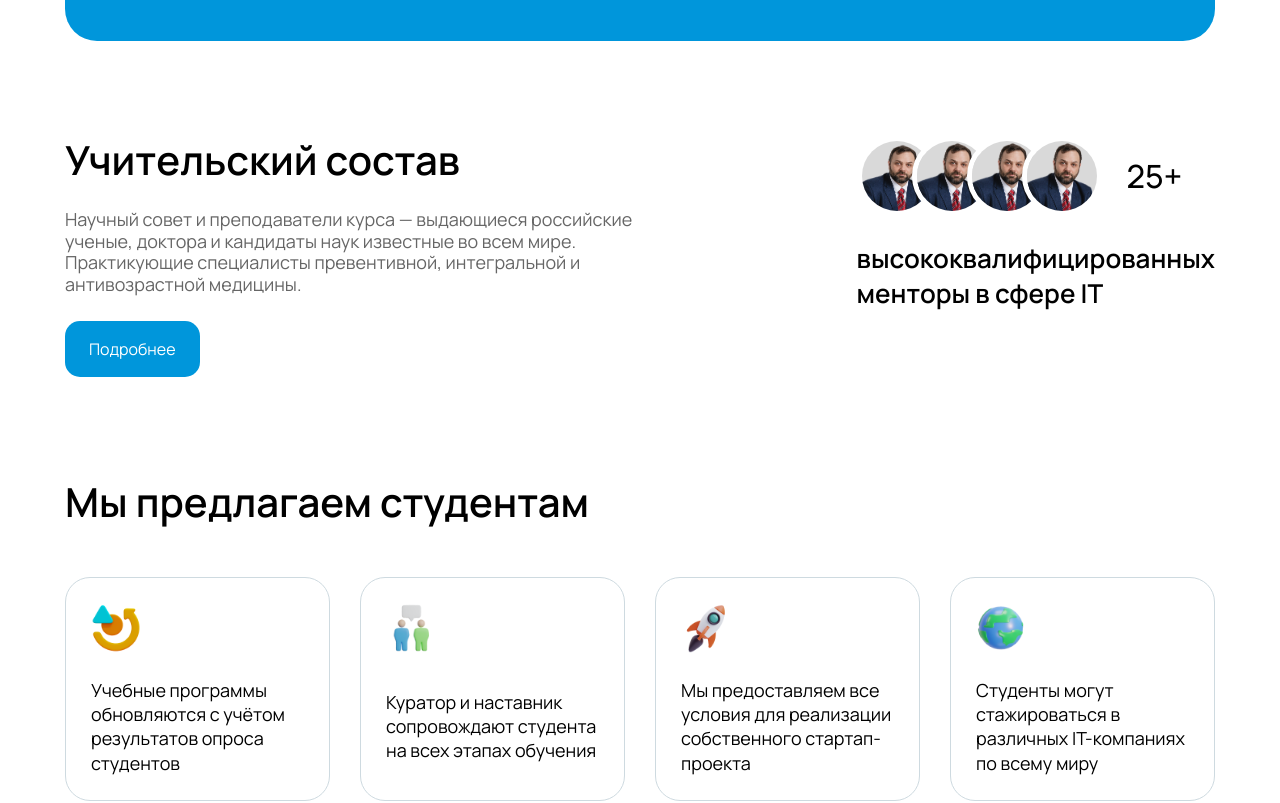
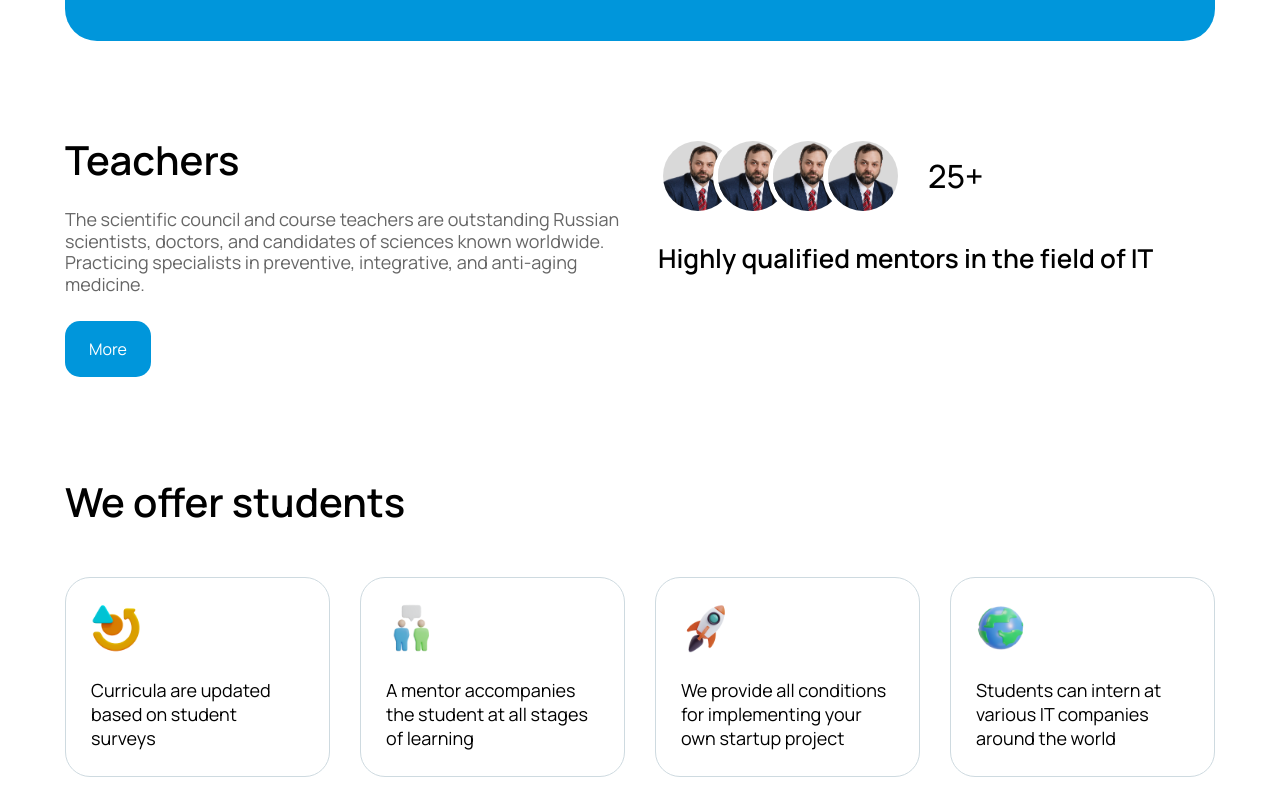
Before and after one commit to IsmailGa/kiut_ise_kafedra, a Next.js app: page /en in a window 1280 px wide. Shown: the part 1680-2483 px from the top of the page. Built offline with nearby package versions, Linux system fonts and the light colour scheme.

Commit message:
updated lang

```diff
--- a/app/[locale]/sections/3/SectionThree.tsx
+++ b/app/[locale]/sections/3/SectionThree.tsx
@@ -2,9 +2,12 @@
 import React from "react";
 import teacher_profile from "@/public/assets/teacher_profile.png";
 import Image from "next/image";
-import Link from "next/link";
+import { Link } from "@/navigation";
+import { useTranslations } from "next-intl";
 
 const SectionThree = () => {
+  const t = useTranslations("main.sectionThree");
+
   return (
     <section className="flex flex-col w-full 2xl:mt-[120px] mt-[95px]" id="3">
       {/* WRAPPER */}
@@ -12,25 +15,22 @@ const SectionThree = () => {
         {/* FIRST COL */}
         <div className="w-full flex justify-between gap-[36px]">
           {/* FIRST ROW */}
-          <div className="flex flex-col gap-[25px]">
+          <div className="flex flex-col gap-[25px] flex-1">
             <h1 className="2xl:text-[56px] xl:text-[40px] lg:text-[32px] font-semibold leading-[120%]">
-              Учительский состав
+              {t("title")}
             </h1>
             <p className="2xl:max-w-[640px] xl:max-w-[580px] max-w-[480px] font-normal xl:text-[18px] text-[16px] text-[#666666] leading-[120%]">
-              Научный совет и преподаватели курса — выдающиеся российские
-              ученые, доктора и кандидаты наук известные во всем мире.
-              Практикующие специалисты превентивной, интегральной и
-              антивозрастной медицины.
+              {t("description")}
             </p>
             <Link
               href="/teachers"
               className="bg-primary text-center rounded-[15px] text-white py-[16px] px-[24px] self-start"
             >
-              Подробнее
+              {t("button")}
             </Link>
           </div>
           {/* SECOND ROW */}
-          <div className="flex flex-col gap-[25px] w-min">
+          <div className="flex flex-col gap-[25px] flex-1">
             <div className="relative flex items-center gap-[25px]">
               <div className="flex items-center">
                 <Image
@@ -59,8 +59,8 @@ const SectionThree = () => {
               </span>
             </div>
 
-            <p className="2xl:text-[32px] xl:text-[26px] text-[24px] font-semibold leading-[135%] max-w-[565px]">
-              высококвалифицированных менторы в сфере IT
+            <p className="2xl:text-[32px] xl:text-[26px] text-[24px] font-semibold leading-[135%] ">
+              {t("descriptionTwo")}
             </p>
           </div>
         </div>
--- a/app/[locale]/sections/4/SectionFour.tsx
+++ b/app/[locale]/sections/4/SectionFour.tsx
@@ -4,17 +4,20 @@ import icon_two from "@/public/assets/section_four/icon_two.png";
 import icon_three from "@/public/assets/section_four/icon_three.png";
 import icon_four from "@/public/assets/section_four/icon_four.png";
 import React from 'react';
+import { useTranslations } from 'next-intl';
 
 const SectionFour = () => {
+    const t  = useTranslations("main.sectionFour")
+
     return (
         <section className="w-full flex flex-col 2xl:gap-[65px] gap-[45px] 2xl:mt-[120px] mt-[95px]">
-            <h1 className="2xl:text-[56px] xl:text-[40px] lg:text-[32px] font-semibold">Мы предлагаем студентам</h1>
+            <h1 className="2xl:text-[56px] xl:text-[40px] lg:text-[32px] font-semibold">{t("title")}</h1>
             <div className="flex items-stretch gap-[30px] max-xl:flex-wrap">
                 {[
-                    { icon: icon_one, text: "Учебные программы обновляются с учётом результатов опроса студентов" },
-                    { icon: icon_two, text: "Куратор и наставник сопровождают студента на всех этапах обучения" },
-                    { icon: icon_three, text: "Мы предоставляем все условия для реализации собственного стартап-проекта" },
-                    { icon: icon_four, text: "Студенты могут стажироваться в различных IT-компаниях по всему миру" },
+                    { icon: icon_one, text: t("descriptionOne") },
+                    { icon: icon_two, text: t("descriptionTwo") },
+                    { icon: icon_three, text: t("descriptionThree") },
+                    { icon: icon_four, text: t("descriptionFour") },
                 ].map((item, index) => (
                     <div
                         key={index}
--- a/locales/en.json
+++ b/locales/en.json
@@ -17,7 +17,7 @@
       "description": "We train IT specialists and help people master technology and digital skills."
     },
     "sectionTwo": {
-      "title" : "About the department",
+      "title": "About the department",
       "subSectionOne": {
         "descriptionOne": "Information Systems Engineering is an interdisciplinary field that combines disciplines such as mathematics, business, and computer science. Information systems engineers design, develop, test, and maintain systems used primarily for data. Information systems can take various forms, including geographic information systems, meteorological image processing, or communication networks.",
         "descriptionTwo": "Information systems engineers work in both the public and private sectors, including defense agencies, medical enterprises, or financial corporations."
@@ -36,10 +36,23 @@
         "title": "Creative approach to studying IT innovations",
         "description": "The modern program and methodology of teaching information technology focuses on the effective mastering of materials by students"
       }
+    },
+    "sectionThree": {
+      "title": "Teachers",
+      "description": "The scientific council and course teachers are outstanding Russian scientists, doctors, and candidates of sciences known worldwide. Practicing specialists in preventive, integrative, and anti-aging medicine.",
+      "descriptionTwo": "Highly qualified mentors in the field of IT",
+      "button": "More"
+    },
+    "sectionFour": {
+      "title": "We offer students",
+      "descriptionOne": "Curricula are updated based on student surveys",
+      "descriptionTwo": "A mentor accompanies the student at all stages of learning",
+      "descriptionThree": "We provide all conditions for implementing your own startup project",
+      "descriptionFour": "Students can intern at various IT companies around the world"
     }
   },
   "LocaleSwitcher": {
     "label": "Change Language",
-    "locale": "{locale, select, uz {🇺🇿 uzbek} en {🇺🇸 english} ru {🇷🇺 russian} other {unknown}}"
+    "locale": "{locale, select, uz {🇺🇿 Uzbek} en {🇺🇸 English} ru {🇷🇺 Russian} other {unknown}}"
   }
 }
--- a/locales/ru.json
+++ b/locales/ru.json
@@ -3,43 +3,56 @@
     "all_directions": "Все направления",
     "department": "Кафедра",
     "about_us": "О нас",
-    "teachers": "Учительский состав",
+    "teachers": "Преподаватели",
     "directions": "Направления",
-    "bachelors": "ISE (Бакалавриат)",
-    "masters": "AI (Магистратура)",
+    "bachelors": "ИСТ (Бакалавриат)",
+    "masters": "ИИ (Магистратура)",
     "news": "Новости",
-    "apply": "Оставить заявку",
+    "apply": "Подать заявку",
     "menu": "Меню"
   },
   "main": {
     "sectionOne": {
-      "title": "Инженерия информационных систем",
-      "description": "Мы обучаем ИТ-специалистов и помогаем людям овладевать технологиями и цифровыми навыками."
+      "title": "Информационные системы и технологии",
+      "description": "Мы обучаем IT-специалистов и помогаем людям освоить технологии и цифровые навыки."
     },
     "sectionTwo": {
       "title": "О кафедре",
       "subSectionOne": {
-        "descriptionOne": "Инженерия информационных систем - это междисциплинарная область, которая объединяет такие дисциплины, как математика, бизнес и компьютерные науки. Инженеры информационных систем разрабатывают, тестируют и поддерживают системы, используемые в основном для обработки данных. Информационные системы могут принимать различные формы, включая географические информационные системы, обработку метеорологических изображений или коммуникационные сети.",
+        "descriptionOne": "Инженерия информационных систем — это междисциплинарная область, объединяющая такие дисциплины, как математика, бизнес и компьютерные науки. Инженеры информационных систем проектируют, разрабатывают, тестируют и поддерживают системы, которые в основном используются для данных. Информационные системы могут принимать различные формы, включая геоинформационные системы, обработку метеорологических изображений или сети связи.",
         "descriptionTwo": "Инженеры информационных систем работают как в государственном, так и в частном секторах, включая оборонные агентства, медицинские предприятия или финансовые корпорации."
       },
       "subSectionTwo": {
         "cardOne": {
           "title": "направления",
-          "description": "Факультет инженерии информационных систем объединяет 6 направлений информационных технологий"
+          "description": "Факультет инженерии информационных систем объединяет 6 областей информационных технологий"
         },
         "cardTwo": {
           "title": "годы",
-          "description": "Факультет инженерии информационных систем объединяет 8 направлений информационных технологий"
+          "description": "Факультет инженерии информационных систем объединяет 8 областей информационных технологий"
         }
       },
       "subSectionThree": {
-        "title": "Творческий подход к изучению ИТ-инноваций",
-        "description": "Современная программа и методика преподавания информационных технологий ориентированы на эффективное освоение материалов студентами"
+        "title": "Креативный подход к изучению IT-инноваций",
+        "description": "Современная программа и методология обучения информационным технологиям сосредоточены на эффективном освоении материала студентами"
       }
+    },
+    "sectionThree": {
+      "title": "Преподаватели",
+      "description": "Научный совет и преподаватели курсов — выдающиеся российские ученые, доктора и кандидаты наук, известные во всем мире. Практикующие специалисты в области профилактической, интегративной и антивозрастной медицины.",
+      "descriptionTwo": "Высококвалифицированные наставники в области IT",
+      "button": "Подробнее"
+    },
+    "sectionFour": {
+      "title": "Мы предлагаем студентам",
+      "descriptionOne": "Учебные программы обновляются с учетом результатов опроса студентов",
+      "descriptionTwo": "Куратор и наставник сопровождают студента на всех этапах обучения",
+      "descriptionThree": "Мы предоставляем все условия для реализации собственного стартап-проекта",
+      "descriptionFour": "Студенты могут стажироваться в различных IT-компаниях по всему миру"
     }
   },
   "LocaleSwitcher": {
-    "label": "Поменять язык",
-    "locale": "{locale, select, uz {🇺🇿 узбек} en {🇺🇸 английский} ru {🇷🇺 русский} other {неизвестный}}"
+    "label": "Изменить язык",
+    "locale": "{locale, select, uz {🇺🇿 узбекский} en {🇺🇸 английский} ru {🇷🇺 русский} other {неизвестно}}"
   }
 }
--- a/locales/uz.json
+++ b/locales/uz.json
@@ -3,43 +3,56 @@
     "all_directions": "Barcha yo'nalishlar",
     "department": "Kafedra",
     "about_us": "Biz haqimizda",
-    "teachers": "O'qituvchilar tarkibi",
+    "teachers": "O'qituvchilar",
     "directions": "Yo'nalishlar",
-    "bachelors": "ISE (Bakalavriat)",
-    "masters": "AI (Magistratura)",
+    "bachelors": "AXB (Bakalavr)",
+    "masters": "Sun'iy intellekt (Magistratura)",
     "news": "Yangiliklar",
-    "apply": "Ariza qoldiring",
+    "apply": "Ariza qoldirish",
     "menu": "Menyu"
   },
   "main": {
     "sectionOne": {
       "title": "Axborot tizimlari muhandisligi",
-      "description": "Biz IT mutaxassislarini tayyorlaymiz va odamlarga texnologiyalar va raqamli ko'nikmalarni egallashga yordam beramiz."
+      "description": "Biz IT mutaxassislarini tayyorlaymiz va odamlarga texnologiya va raqamli ko'nikmalarni o'zlashtirishga yordam beramiz."
     },
     "sectionTwo": {
       "title": "Kafedra haqida",
       "subSectionOne": {
-        "descriptionOne": "Axborot tizimlari muhandisligi - bu matematika, biznes va kompyuter fanlari kabi fanlarni birlashtiruvchi fanlararo soha. Axborot tizimlari muhandislari asosan ma'lumotlarni qayta ishlash uchun ishlatiladigan tizimlarni loyihalashtiradi, ishlab chiqadi, sinovdan o'tkazadi va qo'llab-quvvatlaydi. Axborot tizimlari turli shakllarda bo'lishi mumkin, jumladan, geografik axborot tizimlari, meteorologik tasvirlarni qayta ishlash yoki aloqa tarmoqlari.",
-        "descriptionTwo": "Axborot tizimlari muhandislari davlat va xususiy sektorlarda, jumladan, mudofaa agentliklari, tibbiyot korxonalari yoki moliyaviy korporatsiyalarda ishlaydi."
+        "descriptionOne": "Axborot tizimlari muhandisligi matematika, biznes va kompyuter fanlari kabi fanlarni birlashtiradigan interfaol soha hisoblanadi. Axborot tizimlari muhandislari asosan ma'lumotlar uchun ishlatiladigan tizimlarni loyihalash, ishlab chiqish, sinovdan o'tkazish va saqlash bilan shug'ullanadi. Axborot tizimlari turli shakllarda bo'lishi mumkin, masalan geografik axborot tizimlari, meteorologik tasvirlarni qayta ishlash yoki aloqa tarmoqlari.",
+        "descriptionTwo": "Axborot tizimlari muhandislari davlat va xususiy sektorlarda, jumladan mudofaa agentliklari, tibbiyot korxonalari yoki moliya korporatsiyalarida ishlaydi."
       },
       "subSectionTwo": {
         "cardOne": {
-          "title": "yo'nalishlar",
-          "description": "Axborot tizimlari muhandisligi fakulteti 6 ta axborot texnologiyalari yo'nalishini birlashtiradi"
+          "title": "sohalar",
+          "description": "AXB fakulteti axborot texnologiyalarining 6 ta sohasini birlashtiradi"
         },
         "cardTwo": {
           "title": "yillar",
-          "description": "Axborot tizimlari muhandisligi fakulteti 8 ta axborot texnologiyalari yo'nalishini birlashtiradi"
+          "description": "AXB fakulteti axborot texnologiyalarining 8 ta sohasini birlashtiradi"
         }
       },
       "subSectionThree": {
-        "title": "IT innovatsiyalarini o'rganishga ijodiy yondashuv",
-        "description": "Axborot texnologiyalarini o'qitishning zamonaviy dasturi va metodikasi talabalar tomonidan materiallarni samarali o'zlashtirishga qaratilgan"
+        "title": "IT innovatsiyalarni o'rganishning ijodiy yondashi",
+        "description": "Zamonaviy dastur va axborot texnologiyalarini o'qitish metodologiyasi talabalarning materiallarni samarali o'zlashtirishiga e'tibor qaratilgan"
       }
+    },
+    "sectionThree": {
+      "title": "O'qituvchilar",
+      "description": "Ilmiy kengash va kurs o'qituvchilari butun dunyo bo'ylab tan olingan ajoyib rus olimlari, doktorlar va fan nomzodlardir. Oldini olish, integrativ va qarishga qarshi tibbiyot sohasidagi amaliyotchi mutaxassislar.",
+      "descriptionTwo": "IT sohasida oliygina rivojlangan mentorlar",
+      "button": "Ko'proq"
+    },
+    "sectionFour": {
+      "title": "Biz talabalarga taklif qilamiz",
+      "descriptionOne": "O'quv dasturlari talabalardan olingan so'rovnomalar natijalariga ko'ra yangilanadi",
+      "descriptionTwo": "Kurator va mentor talabaning o'qish jarayonining barcha bosqichlarida hamkorlik qiladi",
+      "descriptionThree": "O'z startap loyihangizni amalga oshirish uchun barcha shart-sharoitlar yaratilgan",
+      "descriptionFour": "Talabalar dunyo bo'ylab turli IT kompaniyalarida amaliyot o'tish imkoniyatiga ega"
     }
   },
   "LocaleSwitcher": {
     "label": "Tilni o'zgartirish",
-    "locale": "{locale, select, uz {🇺🇿 uzbek} en {🇺🇸 english} ru {🇷🇺 russian} other {unknown}}"
+    "locale": "{locale, select, uz {🇺🇿 O'zbek} en {🇺🇸 Ingliz} ru {🇷🇺 Rus} other {noma'lum}}"
   }
 }
```
Also changed, not shown: components/navbar.tsx (+9 -3 lines).
